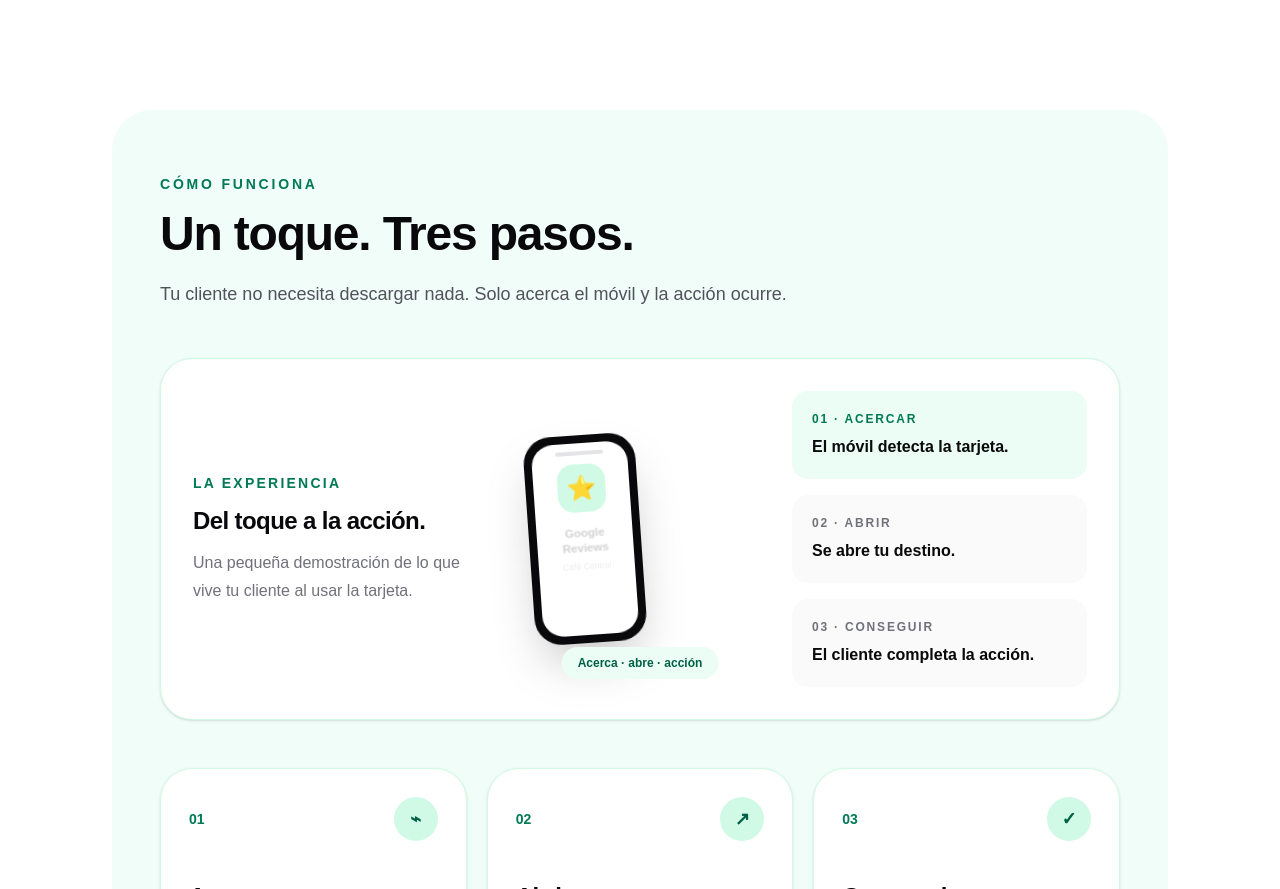
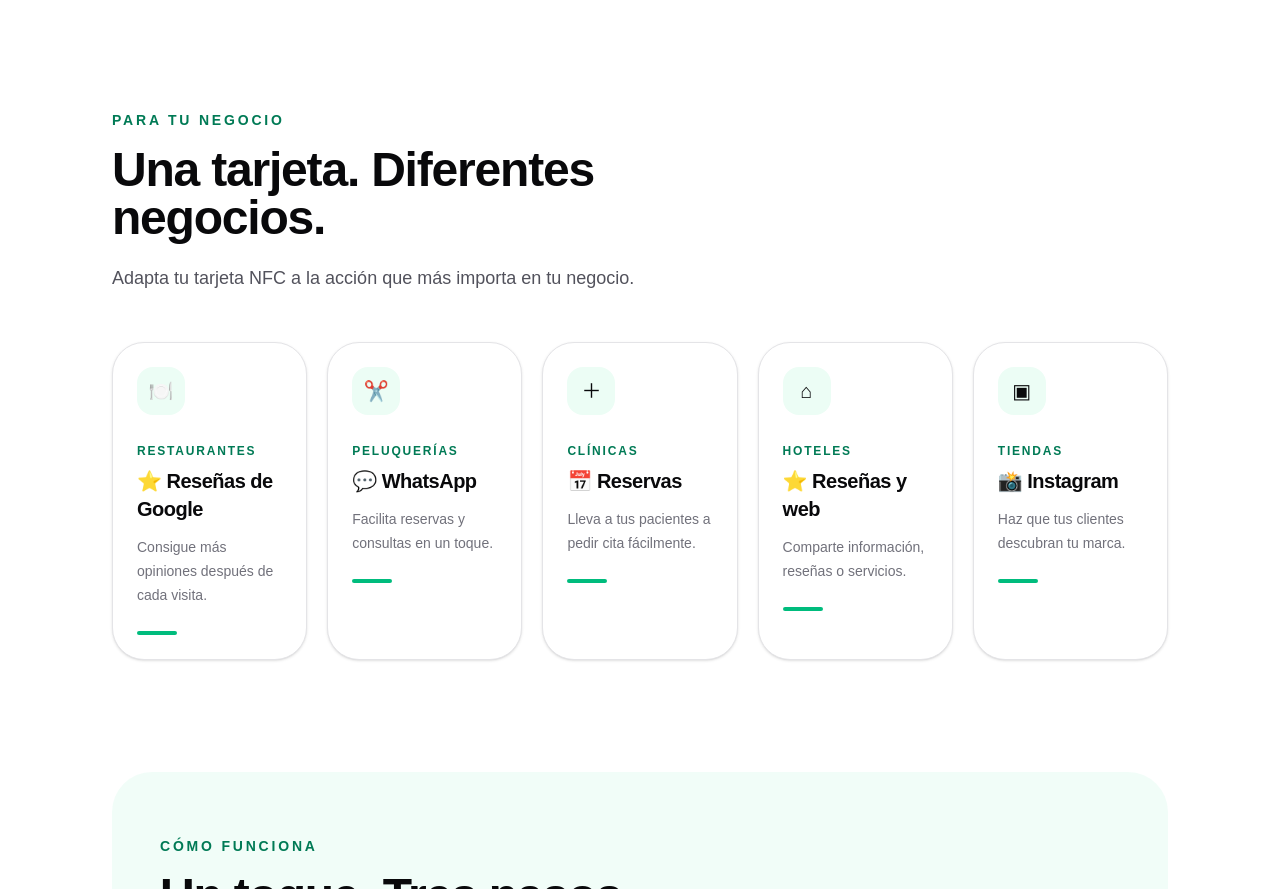
Before and after one commit to martinabenitezriera/nfc-store, a Next.js app: page / in a window 1280 px wide. Shown: the part 575-1464 px from the top of the page. Built offline with nearby package versions, Linux system fonts and the light colour scheme.

Commit message:
feat: añadir seccion para tu negocio

```diff
--- a/app/page.tsx
+++ b/app/page.tsx
@@ -156,6 +156,45 @@ export default function Home() {
           </Link>
         </div>
 
+        <section className="mt-28">
+          <div className="max-w-2xl">
+            <p className="text-sm font-semibold uppercase tracking-[0.2em] text-emerald-700">
+              Para tu negocio
+            </p>
+            <h2 className="mt-4 text-3xl font-black tracking-tight md:text-5xl">
+              Una tarjeta. Diferentes negocios.
+            </h2>
+            <p className="mt-5 text-lg leading-8 text-zinc-600">
+              Adapta tu tarjeta NFC a la acción que más importa en tu negocio.
+            </p>
+          </div>
+
+          <div className="mt-12 grid gap-5 sm:grid-cols-2 lg:grid-cols-5">
+            {[
+              ["Restaurantes", "⭐ Reseñas de Google", "Consigue más opiniones después de cada visita.", "🍽️"],
+              ["Peluquerías", "💬 WhatsApp", "Facilita reservas y consultas en un toque.", "✂️"],
+              ["Clínicas", "📅 Reservas", "Lleva a tus pacientes a pedir cita fácilmente.", "＋"],
+              ["Hoteles", "⭐ Reseñas y web", "Comparte información, reseñas o servicios.", "⌂"],
+              ["Tiendas", "📸 Instagram", "Haz que tus clientes descubran tu marca.", "▣"],
+            ].map(([business, action, description, icon]) => (
+              <div
+                key={business}
+                className="group overflow-hidden rounded-[2rem] border border-zinc-200 bg-white p-6 shadow-sm transition duration-300 hover:-translate-y-1 hover:border-emerald-200 hover:shadow-xl"
+              >
+                <div className="flex h-12 w-12 items-center justify-center rounded-2xl bg-emerald-50 text-xl transition duration-300 group-hover:scale-110">
+                  {icon}
+                </div>
+                <p className="mt-7 text-xs font-semibold uppercase tracking-[0.15em] text-emerald-700">
+                  {business}
+                </p>
+                <h3 className="mt-2 text-xl font-black tracking-tight">{action}</h3>
+                <p className="mt-3 text-sm leading-6 text-zinc-500">{description}</p>
+                <div className="mt-6 h-1 w-10 rounded-full bg-emerald-500 transition-all duration-300 group-hover:w-16" />
+              </div>
+            ))}
+          </div>
+        </section>
+
         <section className="mt-28 overflow-hidden rounded-[2.5rem] bg-emerald-50/70 px-6 py-12 md:px-12 md:py-16">
           <div className="max-w-2xl">
             <p className="text-sm font-semibold uppercase tracking-[0.2em] text-emerald-700">
```
